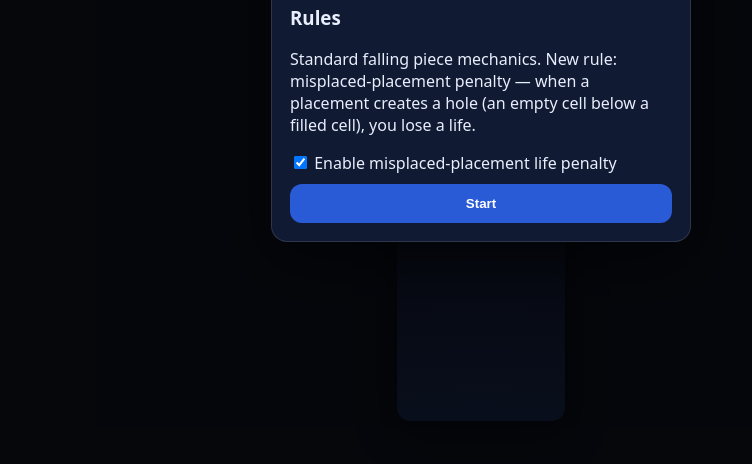
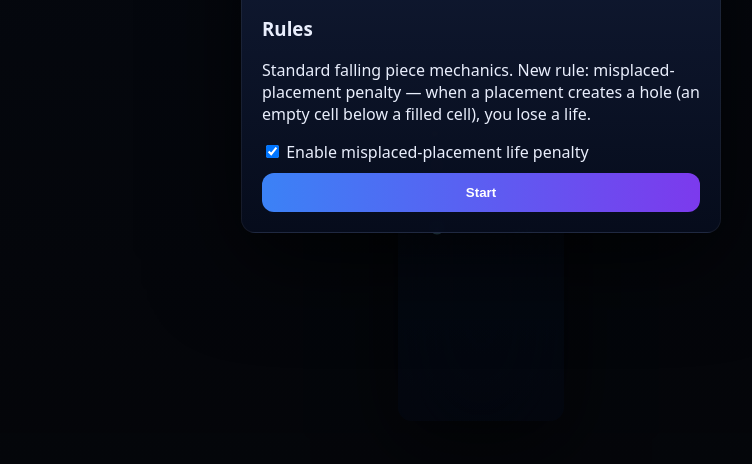
Before and after one commit to nobleenia/tetris-quest, a plain HTML site: page src/index.html in a window 1280 px wide. Shown: the part 336-800 px from the top of the page, without its empty margins (159-911 px from the left). Drawn offline with Linux system fonts and the light colour scheme.

Commit message:
ui: icons and animated sidebar indicators; improved color palette and overlay styling

```diff
--- a/src/index.html
+++ b/src/index.html
@@ -26,10 +26,26 @@
             <aside id="sidebar" aria-label="Sidebar">
                 <div id="nextPreview" class="next-preview" aria-label="Next piece preview"></div>
                 <div id="sidebarStats" class="sidebar__stats">
-                    <div class="sidebar__stat">Score: <span id="sidebarScore">0</span></div>
-                    <div class="sidebar__stat">Lives: <span id="sidebarLives">3</span></div>
-                    <div class="sidebar__stat">Pressure: <span id="sidebarPressureSide">0%</span></div>
-                    <div class="sidebar__stat">Time: <span id="sidebarTime">0.0</span></div>
+                    <div class="sidebar__stat sidebar__stat--score">
+                        <svg class="icon icon--score" viewBox="0 0 24 24" width="18" height="18" aria-hidden="true"><path fill="currentColor" d="M12 21.35l-1.45-1.32C5.4 15.36 2 12.28 2 8.5 2 6 4 4 6.5 4 8 4 9 4.9 10 6c1-1.1 2-2 3.5-2C14 4 16 6 16 8.5c0 3.78-3.4 6.86-8.55 11.54L12 21.35z"/></svg>
+                        <span class="sidebar__label">Score</span>
+                        <span id="sidebarScore" class="sidebar__value">0</span>
+                    </div>
+                    <div class="sidebar__stat sidebar__stat--lives">
+                        <svg class="icon icon--heart" viewBox="0 0 24 24" width="18" height="18" aria-hidden="true"><path fill="currentColor" d="M12.1 21.35l-1.1-1.05C5.14 15.36 2 12.28 2 8.5 2 5.42 4.42 3 7.5 3c1.74 0 3.41.81 4.5 2.09C13.09 3.81 14.76 3 16.5 3 19.58 3 22 5.42 22 8.5c0 3.78-3.14 6.86-8.9 11.8l-1 .95z"/></svg>
+                        <span class="sidebar__label">Lives</span>
+                        <span id="sidebarLives" class="sidebar__value">3</span>
+                    </div>
+                    <div class="sidebar__stat sidebar__stat--pressure">
+                        <svg class="icon icon--fire" viewBox="0 0 24 24" width="18" height="18" aria-hidden="true"><path fill="currentColor" d="M12 2s1 2 1 3c0 1-1 2-1 3 0 1 2 1 3 3 1 2 1 6-4 8-5-2-5-6-4-9 1-3 3-4 3-6 0-1-1-3-1-3z"/></svg>
+                        <span class="sidebar__label">Pressure</span>
+                        <span id="sidebarPressureSide" class="sidebar__value">0%</span>
+                    </div>
+                    <div class="sidebar__stat sidebar__stat--time">
+                        <svg class="icon icon--clock" viewBox="0 0 24 24" width="18" height="18" aria-hidden="true"><path fill="currentColor" d="M12 2a10 10 0 1 0 0 20 10 10 0 0 0 0-20zm1 11h4v-2h-3V6h-2v7z"/></svg>
+                        <span class="sidebar__label">Time</span>
+                        <span id="sidebarTime" class="sidebar__value">0.0</span>
+                    </div>
                 </div>
             </aside>
         </section>
--- a/src/js/main.js
+++ b/src/js/main.js
@@ -45,6 +45,11 @@ const sidebarLivesEl = document.querySelector('#sidebarLives');
 const sidebarPressureSideEl = document.querySelector('#sidebarPressureSide');
 const sidebarTimeEl = document.querySelector('#sidebarTime');
 const sidebarScoreEl = document.querySelector('#sidebarScore');
+const sidebarPressureStat = document.querySelector('.sidebar__stat--pressure');
+const sidebarLivesStat = document.querySelector('.sidebar__stat--lives');
+
+let prevLives = state.lives;
+let prevPressureHigh = false;
 
 // Home overlay / start flow
 const homeOverlay = document.querySelector('#homeOverlay');
@@ -267,6 +272,23 @@ const loop = createLoop({
         if (sidebarPressureSideEl) sidebarPressureSideEl.textContent = `${Math.round(state.pressure)}%`;
         if (sidebarTimeEl) sidebarTimeEl.textContent = state.elapsedSec.toFixed(1);
 
+        // Heart pop when lives change
+        if (state.lives !== prevLives && sidebarLivesStat) {
+            sidebarLivesStat.classList.remove('heart-pop');
+            // trigger reflow to restart animation
+            // eslint-disable-next-line @typescript-eslint/no-unused-expressions
+            void sidebarLivesStat.offsetWidth;
+            sidebarLivesStat.classList.add('heart-pop');
+            prevLives = state.lives;
+        }
+
+        // Pressure pulse when pressure >= 50%
+        const pressureHigh = state.pressure >= 50;
+        if (pressureHigh !== prevPressureHigh && sidebarPressureStat) {
+            sidebarPressureStat.classList.toggle('pressure-pulse', pressureHigh);
+            prevPressureHigh = pressureHigh;
+        }
+
         // Show/hide pause overlay (do not show while home overlay is visible)
         const homeHidden = !homeOverlay || homeOverlay.classList.contains('hidden');
         hud.setPaused(state.paused && !state.gameOver && homeHidden);
--- a/src/styles/board.css
+++ b/src/styles/board.css
@@ -1,89 +1,95 @@
-#board {
-  display: flex;
-  align-items: center;
-  gap: 28px;
-  width: fit-content;
-  height: auto;
-  border-radius: 14px;
-  overflow: hidden;
-  position: relative;
-  background: radial-gradient(900px 420px at 50% 120%, #1b2a52, #070a12);
-  box-shadow: 0 12px 40px rgba(0,0,0,0.45);
-  contain: layout paint;
-  padding: 28px 36px;
+:root{
+  --bg-dark: #071023;
+  --panel-top: rgba(20,36,64,0.95);
+  --panel-bottom: rgba(8,16,36,0.95);
+  --muted: rgba(255,255,255,0.09);
+  --accent: #6ee7b7;
+  --accent-2: #ffd166;
 }
 
-.board__grid {
-  /* 10 columns, 20 rows */
-  display: grid;
-  grid-template-columns: repeat(10, 24px);
-  grid-template-rows: repeat(20, 24px);
-  gap: 2px;
-  padding: 12px;
-  border-radius: 12px;
-  background: rgba(0,0,0,0.20);
+#board{
+  display:flex;
+  align-items:center;
+  gap:20px;
+  width:fit-content;
+  height:auto;
+  border-radius:14px;
+  overflow:hidden;
+  position:relative;
+  background: linear-gradient(180deg,var(--panel-top),var(--panel-bottom));
+  box-shadow:0 20px 80px rgba(0,0,0,0.6), inset 0 40px 120px rgba(10,20,40,0.45);
+  contain: layout paint;
+  padding:22px 28px;
 }
 
-.cell {
-  width: 24px;
-  height: 24px;
-  border-radius: 6px;
-  background: rgba(255,255,255,0.05);
-  border: 1px solid rgba(255,255,255,0.06);
+.board__grid{
+  display:grid;
+  grid-template-columns: repeat(10,26px);
+  grid-template-rows: repeat(20,26px);
+  gap:3px;
+  padding:16px;
+  border-radius:12px;
+  background: rgba(255,255,255,0.02);
+}
+
+.cell{
+  width:26px;
+  height:26px;
+  border-radius:6px;
+  background: rgba(255,255,255,0.02);
+  border:1px solid var(--muted);
+  box-shadow: inset 0 -6px 8px rgba(0,0,0,0.35);
+  transition: background-color 120ms linear, transform 120ms linear;
 }
 
 /* Layout for board + sidebar */
-#gameRoot { display:flex; justify-content:center; }
+#gameRoot{ display:flex; justify-content:center; }
 
-#gameRoot { display:flex; justify-content:center; }
-
-#sidebar {
-  width: 96px;
-  display: flex;
-  flex-direction: column;
-  align-items: center;
-  justify-content: flex-start;
-  gap: 12px;
-  padding-top: 8px;
+#sidebar{
+  width:110px;
+  display:flex;
+  flex-direction:column;
+  align-items:center;
+  justify-content:flex-start;
+  gap:14px;
+  padding-top:8px;
 }
 
-.next-preview {
-  width: 88px;
-  height: 88px;
-  display: flex;
-  align-items: center;
-  justify-content: center;
+.next-preview{ width:92px; height:92px; display:flex; align-items:center; justify-content:center; }
+
+.sidebar__stats{ display:flex; flex-direction:column; gap:12px; margin-top:6px; color:#cbd5e1 }
+.sidebar__stat{ font-size:15px; line-height:1.25; display:flex; align-items:center; gap:8px; color:#dbeafe }
+.sidebar__label{ opacity:0.85; font-size:12px; color:#9fb3d6 }
+.sidebar__value{ font-weight:700; color:var(--accent); margin-left:auto }
+
+.icon{ color:#9fb3d6; flex:0 0 18px }
+.icon--heart{ color:#ff6b81 }
+.icon--fire{ color:#ff8a00 }
+.icon--clock{ color:#7dd3fc }
+.icon--score{ color:#ffd166 }
+
+.preview__grid{ display:grid; grid-template-columns: repeat(4,12px); grid-template-rows: repeat(4,12px); gap:2px }
+.preview__grid .cell{ width:12px; height:12px; border-radius:3px }
+
+@media (max-width:740px){
+  .game__container{ flex-direction:column; gap:12px }
+  #sidebar{ width:auto }
+  .next-preview{ order:2 }
+  #board{ padding:18px }
 }
 
-.sidebar__stats { display:flex; flex-direction:column; gap:10px; margin-top:6px; color: #cbd5e1 }
-.sidebar__stat { font-size: 15px; line-height:1.2; }
-.sidebar__stat strong { font-weight:700; }
+/* cell states */
+.cell--1{ background: rgba(255,99,132,0.94) }
+.cell--2{ background: rgba(99,102,241,0.94) }
+.cell--3{ background: rgba(6,182,212,0.94) }
+.cell--4{ background: rgba(16,185,129,0.94) }
+.cell--5{ background: rgba(255,159,67,0.94) }
+.cell--6{ background: rgba(249,115,22,0.94) }
+.cell--7{ background: rgba(129,140,248,0.94) }
 
-.preview__grid {
-  display: grid;
-  grid-template-columns: repeat(4, 12px);
-  grid-template-rows: repeat(4, 12px);
-  gap: 2px;
-}
+/* small animations */
+.pressure-pulse{ animation: pulse 1s infinite; }
+.heart-pop{ animation: pop 300ms ease-out; }
 
-.preview__grid .cell {
-  width: 12px;
-  height: 12px;
-  border-radius: 3px;
-}
-
-@media (max-width: 740px) {
-  .game__container { flex-direction: column; gap: 12px; }
-  #sidebar { width: auto; }
-  .next-preview { order: 2; }
-  #board { padding: 18px; }
-}
-
-/* cell states (later we map piece IDs to these) */
-.cell--1 { background: rgba(255, 215, 106, 0.85); } /* example colour */
-.cell--2 { background: rgba(140, 180, 255, 0.85); }
-.cell--3 { background: rgba(220, 150, 255, 0.85); }
-.cell--4 { background: rgba(120, 255, 160, 0.85); }
-.cell--5 { background: rgba(255, 120, 140, 0.85); }
-.cell--6 { background: rgba(120, 160, 255, 0.85); }
-.cell--7 { background: rgba(255, 170, 100, 0.85); }
+@keyframes pulse{ 0%{ transform:scale(1) }50%{ transform:scale(1.04) }100%{ transform:scale(1) } }
+@keyframes pop{ 0%{ transform:scale(1) }50%{ transform:scale(1.18) }100%{ transform:scale(1) } }
--- a/src/styles/overlay.css
+++ b/src/styles/overlay.css
@@ -3,18 +3,19 @@
   inset: 0;
   display: grid;
   place-items: center;
-  background: rgba(0,0,0,0.55);
+  background: linear-gradient(180deg, rgba(1,6,12,0.65), rgba(0,0,0,0.6));
 }
 
 .hidden { display: none; }
 
 .overlay__panel {
-  width: min(420px, 92vw);
-  background: #101a33;
-  border: 1px solid rgba(255,255,255,0.12);
-  border-radius: 16px;
-  padding: 18px;
-  box-shadow: 0 18px 60px rgba(0,0,0,0.55);
+  width: min(480px, 92vw);
+  background: linear-gradient(180deg, rgba(18,28,54,0.98), rgba(6,12,28,0.98));
+  border: 1px solid rgba(255,255,255,0.06);
+  border-radius: 14px;
+  padding: 20px;
+  box-shadow: 0 28px 90px rgba(0,0,0,0.7);
+  backdrop-filter: blur(4px);
 }
 
 .overlay__title { margin: 0 0 10px 0; }
@@ -27,7 +28,7 @@
   border-radius: 12px;
   border: 0;
   cursor: pointer;
-  background: #2a5bd7;
+  background: linear-gradient(90deg,#3b82f6,#7c3aed);
   color: white;
   font-weight: 700;
 }
```
